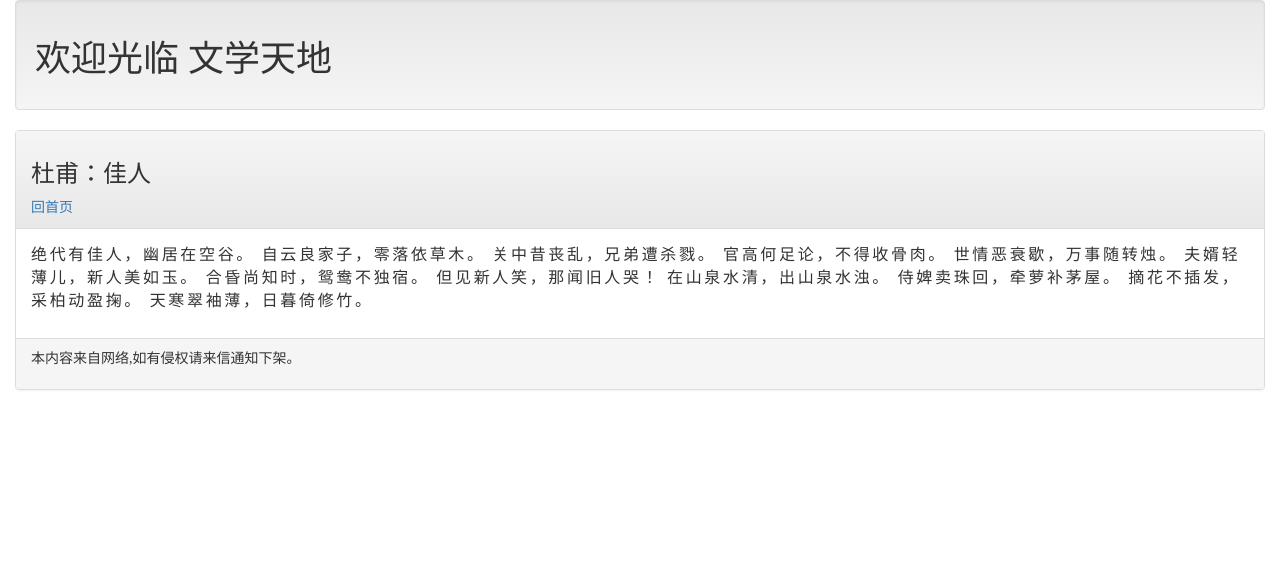
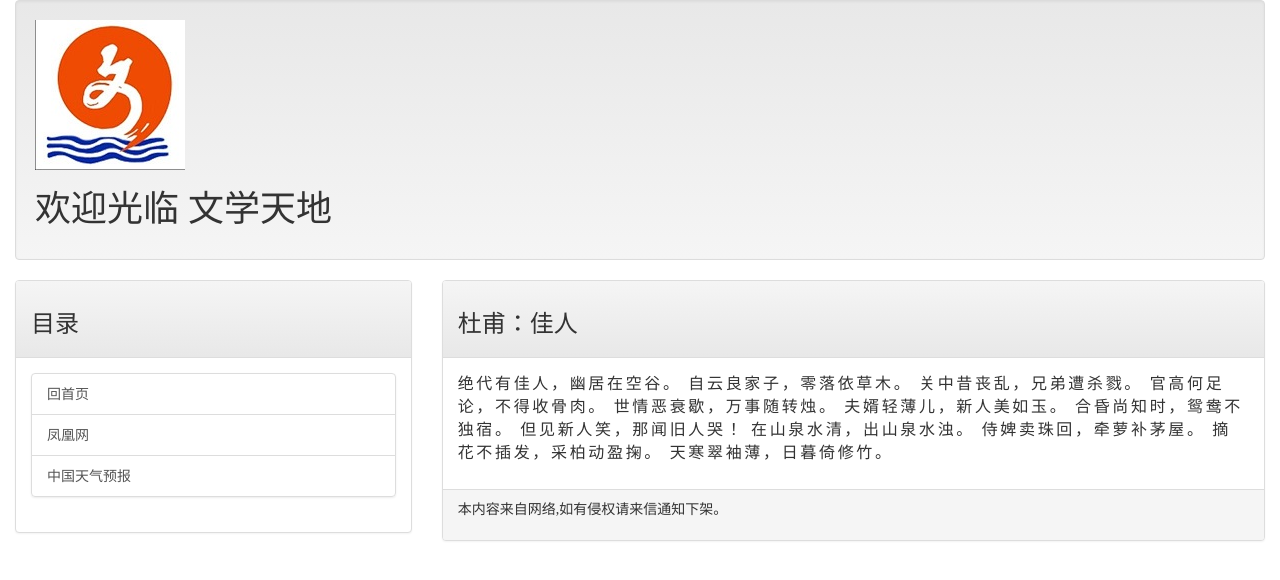
Before and after one commit to hcq908/myBlogDjango, a Django app: a page that uses templates/base.html in a window 1280 px wide. Shown: the top 580 px of the page. Run offline with Django 3.2, Linux system fonts and the light colour scheme; data comes from the database, SQL or seed files in the repository; some libraries are stand-ins or nearby versions.

```diff
--- a/requirements.txt
+++ b/requirements.txt
@@ -1,2 +1,4 @@
 Django==2.1
+django-markdown-deux==1.0.5
+markdown2==2.3.5
 pytz==2018.5
--- a/templates/base.html
+++ b/templates/base.html
@@ -18,6 +18,25 @@
 <body>
     <div class="container-fluid">
         {% include 'header.html' %}
+        <div class="row">
+            <div class="col-sm-4 col-md-4">
+                <div class="panel panel-default">
+                    <div class="panel-heading">
+                        <h3>
+                            目录
+                        </h3>
+                    </div>
+                    <div class="panel-body">
+                        <div class="list-group">
+                            <a href="/" class="list-group-item">回首页</a>
+                            <a href="https://www.ifeng.com" class="list-group-item">凤凰网</a>
+                            <a href="http://www.weather.com.cn/" class="list-group-item">中国天气预报</a>
+                        </div>
+                    </div>
+                </div>
+            </div>
+
+            <div class="col-sm-8 col-md-8">
                 <div class="panel panel-default">
                     <div class="panel-heading">
                         {% block headmessage %} {% endblock %}
@@ -30,5 +49,7 @@
                     </div>
                 </div>
             </div>
+        </div>
+    </div>
 </body>
 </html>
--- a/templates/header.html
+++ b/templates/header.html
@@ -1,4 +1,6 @@
 <!-- header.html -->
+{% load staticfiles %}
 <div class="well">
-   <h1 style="font-family: 微软雅黑;">欢迎光临 文学天地</h1>
+    <img src="{% static "images/wen.jpg" %}">
+    <h1 style="font-family: 微软雅黑;">欢迎光临 文学天地</h1>
 </div>
--- a/templates/post.html
+++ b/templates/post.html
@@ -3,7 +3,7 @@
 {% block title %} {{ post.title }}-文学天地 {% endblock %}
 {% block headmessage %}
     <h3 style="font-family:微软雅黑; ">{{ post.title }}</h3>
-    <a style="font-family:微软雅黑; " href="/"> 回首页 </a>
+{#    <a style="font-family:微软雅黑; " href="/"> 回首页 </a>#}
 {% endblock %}
 {% block content %}
     <p style='font-family: 微软雅黑;font-size: 12pt;letter-spacing: 2pt;'>
```
Also changed, not shown: templates/index.html (+21 -3 lines), static/images/wen.jpg (added). Lines whose indentation alone changed are shown as unchanged.
